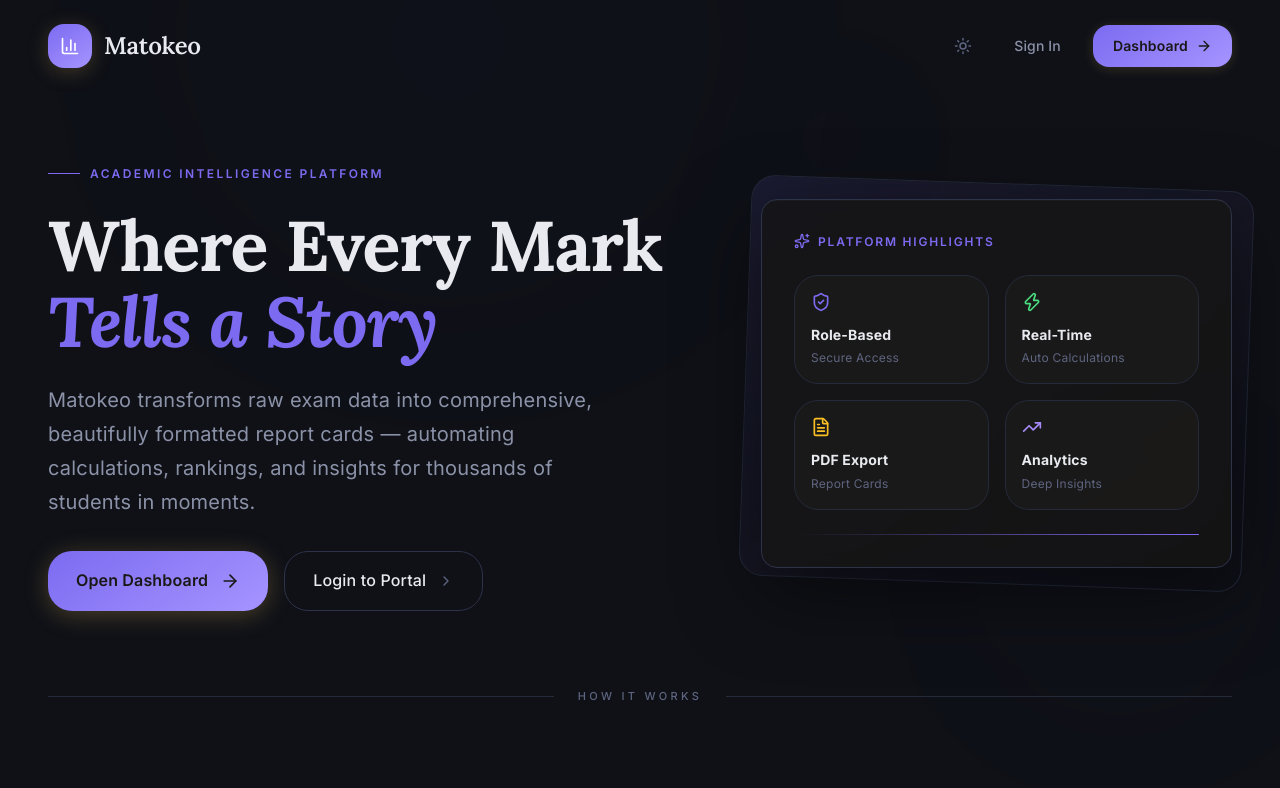
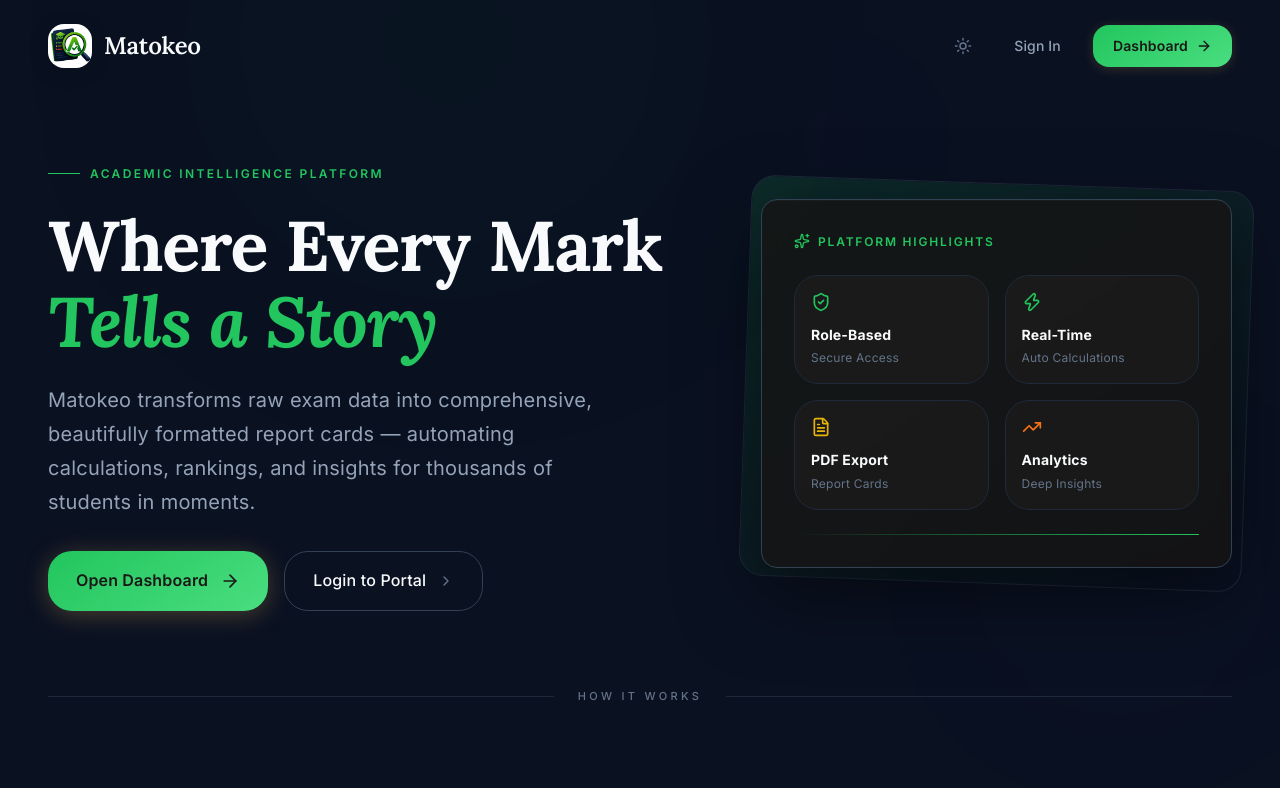
Before and after one commit to Aleki24/Report-Card, a Next.js app: page / in a window 1280 px wide. Shown: the top 788 px of the page. Built offline with nearby package versions, Linux system fonts and the light colour scheme.

Commit message:
fix: remove undefined pct variable in analytics.ts

```diff
--- a/src/app/globals.css
+++ b/src/app/globals.css
@@ -12,26 +12,26 @@
 }
 
 :root {
-  /* --- Color System: Midnight Slate (Dark) --- */
-  --color-bg: #0F1117;
-  --color-surface: #171B24;
-  --color-surface-raised: #1E2330;
-  --color-border: #2D3348;
-  --color-border-subtle: #242A3A;
+  /* --- Color System: Academic Navy & Green --- */
+  --color-bg: #0A1121;
+  --color-surface: #131B2F;
+  --color-surface-raised: #1E293B;
+  --color-border: #334155;
+  --color-border-subtle: #1E293B;
 
-  --color-text-primary: #E8EAF0;
-  --color-text-secondary: #8B92A8;
-  --color-text-muted: #5E6580;
+  --color-text-primary: #F8FAFC;
+  --color-text-secondary: #94A3B8;
+  --color-text-muted: #64748B;
 
-  --color-accent: #7C6BF0;
-  --color-accent-light: #A594FF;
-  --color-accent-glow: rgba(124, 107, 240, 0.12);
+  --color-accent: #22C55E;
+  --color-accent-light: #4ADE80;
+  --color-accent-glow: rgba(34, 197, 94, 0.15);
 
-  --color-success: #4ADE80;
-  --color-warning: #FBBF24;
-  --color-danger: #F87171;
+  --color-success: #22C55E;
+  --color-warning: #EAB308;
+  --color-danger: #EF4444;
 
-  --color-purple-500: #A78BFA;
+  --color-purple-500: #F97316;
 
   /* --- Typography --- */
   --font-display: 'Lora', Georgia, serif;
--- a/src/components/landing/Footer.tsx
+++ b/src/components/landing/Footer.tsx
@@ -1,5 +1,6 @@
 "use client";
 
+import Image from 'next/image';
 import { BarChart3 } from 'lucide-react';
 
 export default function Footer() {
@@ -16,16 +17,13 @@ export default function Footer() {
         style={{ maxWidth: '1280px', margin: '0 auto', gap: '24px' }}
       >
         <div className="flex items-center" style={{ gap: '12px' }}>
-          <div
-            className="flex items-center justify-center rounded-lg"
-            style={{
-              width: '36px',
-              height: '36px',
-              background: 'linear-gradient(145deg, var(--color-accent), var(--color-accent-light))',
-            }}
-          >
-            <BarChart3 className="w-4 h-4 text-white" />
-          </div>
+          <Image
+            src="/images/logo.jpg"
+            alt="Matokeo Logo"
+            width={36}
+            height={36}
+            className="rounded-lg object-cover"
+          />
           <span
             style={{
               fontFamily: 'var(--font-display)',
--- a/src/components/landing/Navbar.tsx
+++ b/src/components/landing/Navbar.tsx
@@ -2,6 +2,7 @@
 
 import { useState, useEffect } from 'react';
 import Link from 'next/link';
+import Image from 'next/image';
 import { ArrowRight, BarChart3, Sun, Moon, Menu, X } from 'lucide-react';
 import { useTheme } from '@/components/ThemeProvider';
 
@@ -23,15 +24,16 @@ export default function Navbar() {
       <div className="flex items-center justify-between" style={{ maxWidth: '1280px', margin: '0 auto' }}>
         {/* Logo */}
         <Link href="/" className="flex items-center gap-3 group">
-          <div
-            className="w-11 h-11 rounded-lg flex items-center justify-center transition-transform duration-300 group-hover:scale-105"
+          <Image
+            src="/images/logo.jpg"
+            alt="Matokeo Logo"
+            width={44}
+            height={44}
+            className="rounded-lg object-cover transition-transform duration-300 group-hover:scale-105"
             style={{
-              background: 'linear-gradient(145deg, var(--color-accent), var(--color-accent-light))',
-              boxShadow: '0 4px 20px rgba(212, 168, 83, 0.25)',
+              boxShadow: '0 4px 20px rgba(0, 0, 0, 0.15)',
             }}
-          >
-            <BarChart3 className="w-5 h-5 text-white" />
-          </div>
+          />
           <span
             style={{
               fontFamily: 'var(--font-display)',
--- a/src/lib/analytics.ts
+++ b/src/lib/analytics.ts
@@ -434,7 +434,6 @@ export function select844Subjects(marks: MarkWithSubjectName[], scales: GradingS
             ...m,
             category: identifySubjectCategory(m.subjectName || ''),
             points: pts,
-            percentage: pct
         };
     });
 
```
Also changed, not shown: public/images/logo.jpg (added), src/app/icon.jpg (added).
